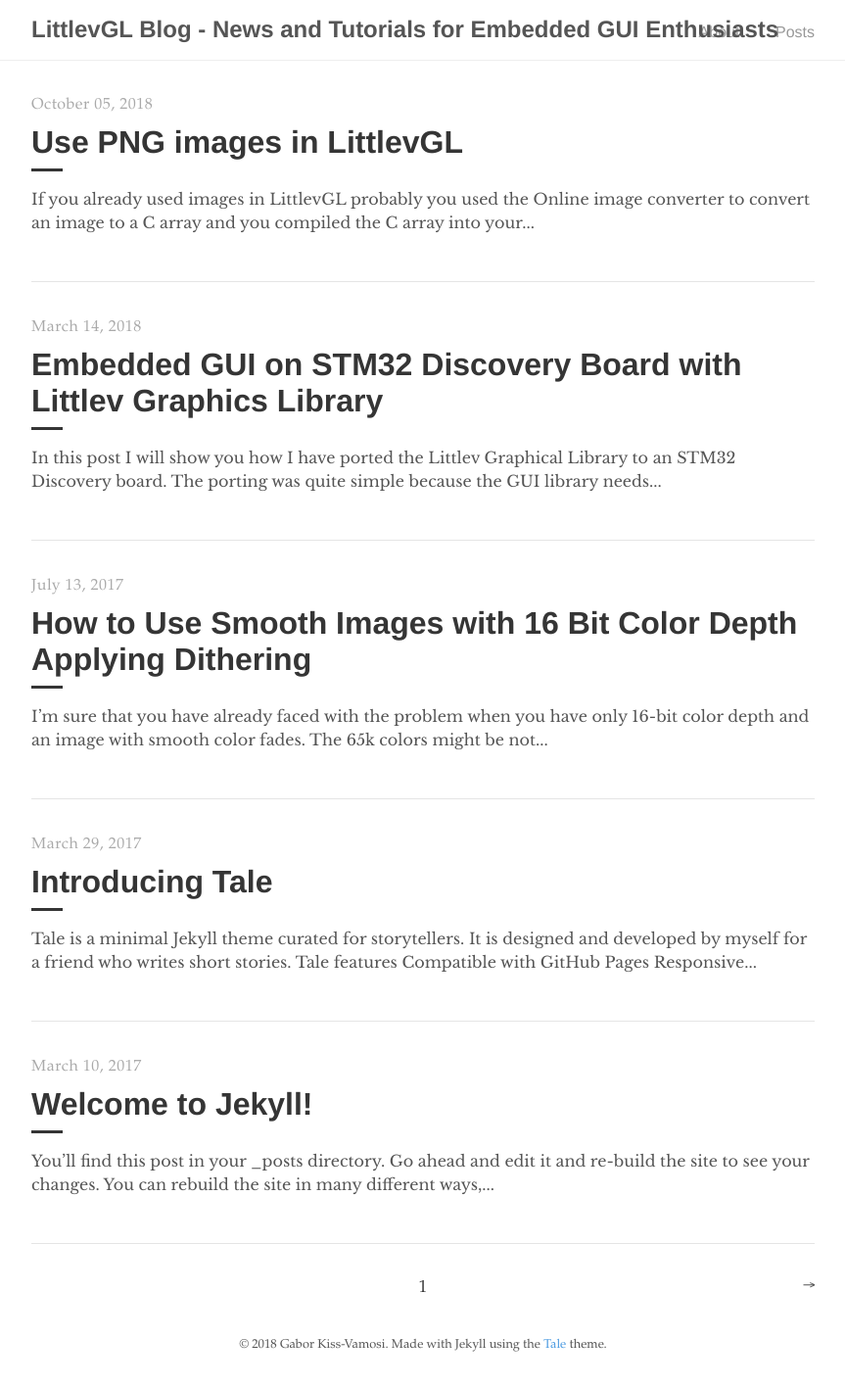
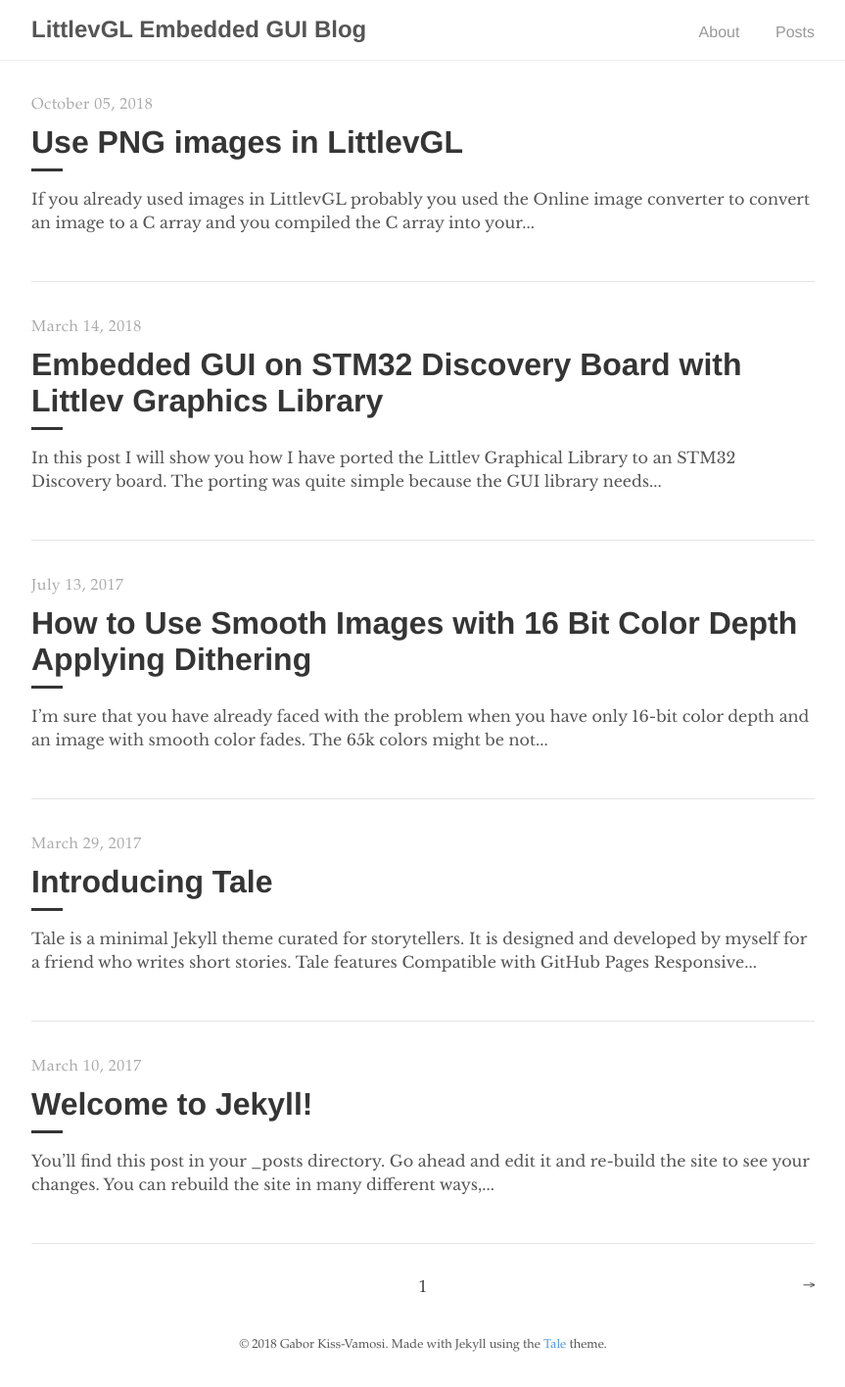
Before and after one commit to lvgl/blog, a Jekyll site: the page built from index.html, in a window 1280 px wide. Shown: the whole page at 98% size, without its empty margins (208-1071 px from the left). Built offline with Jekyll 4.4.1, drawn with Linux system fonts in a browser that asks for light colours; the list of posts is cut into pages by our own code; some of the changed lines change nothing that is shown.

Commit message:
Update _config.yml

```diff
--- a/_config.yml
+++ b/_config.yml
@@ -1,6 +1,6 @@
 # Site settings
-title:          LittlevGL Blog - News and Tutorials for Embedded GUI Enthusiasts
-description:    "Release notes of LittlevGL, Tutorials, Poring guides, Development board and microcontroller test, ideas, tips and tricks and more."
+title:          LittlevGL Embedded GUI Blog
+description:    "News and Tutorials for Embedded GUI Enthusiasts: Release notes of LittlevGL, Tutorials, Poring guides, Development board and microcontroller test, ideas, tips and tricks and more."
 
 # Google Analytics
 google_analytics: UA—78811084-3
```
